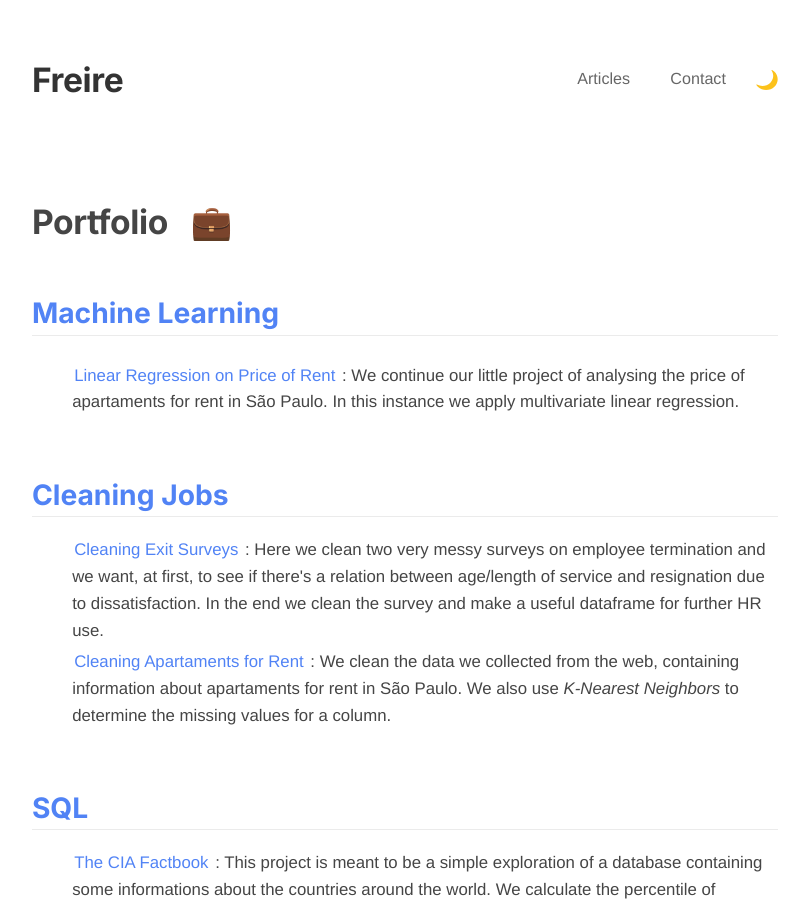
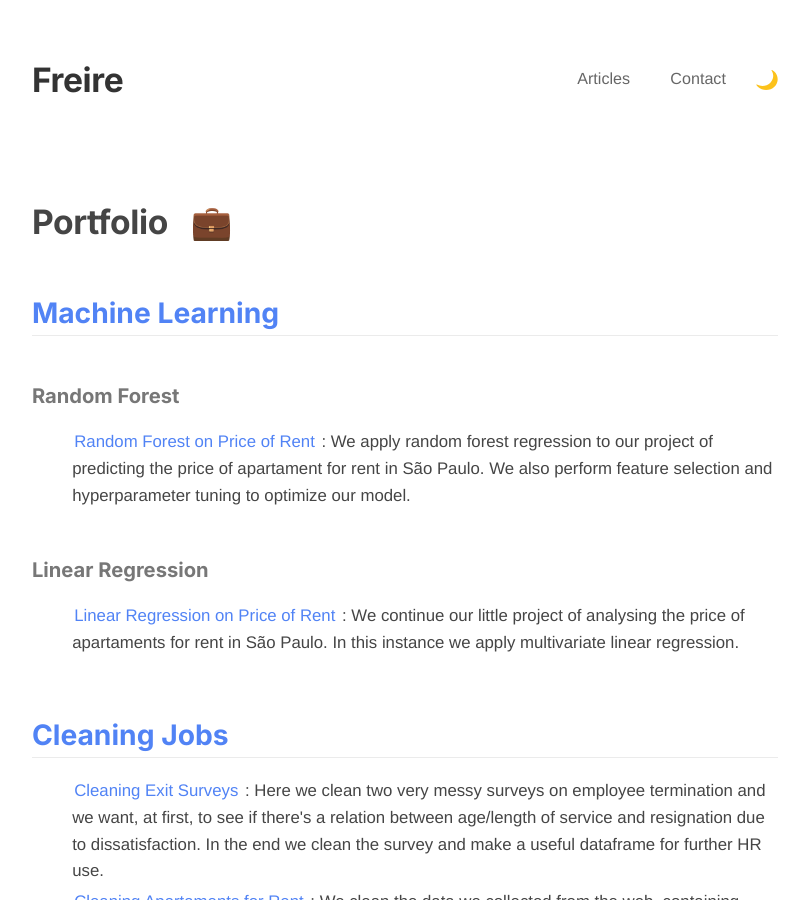
Before and after one commit to freirerene/freirerene.github.io, a Jekyll site: the page built from p.html, in a window 1280 px wide and 900 px high. Shown: the whole window, without its empty margins (235-1044 px from the left). Built offline with Jekyll 4.4.1, drawn with Linux system fonts in a browser that asks for light colours; nearby versions of some CDN libraries.

Commit message:
Update p.html

```diff
--- a/p.html
+++ b/p.html
@@ -10,6 +10,11 @@ layout: default
 	<div class="page">
 
 				<h2>Machine Learning</h2>
+		<h4>Random Forest</h4>
+		<ul>
+	    <li><a href="https://github.com/freirerene/apartamentos_python/blob/main/random_forest.ipynb", target="_blank">Random Forest on Price of Rent</a> : We apply random forest regression to our project of predicting the price of apartament for rent in São Paulo. We also perform feature selection and hyperparameter tuning to optimize our model.</li>
+    </ul>
+		<h4>Linear Regression</h4>
     <ul>
 	    <li><a href="https://github.com/freirerene/apartamentos_python/blob/main/linear_regression.ipynb", target="_blank">Linear Regression on Price of Rent</a> : We continue our little project of analysing the price of apartaments for rent in São Paulo. In this instance we apply multivariate linear regression.</li>
     </ul>
```
